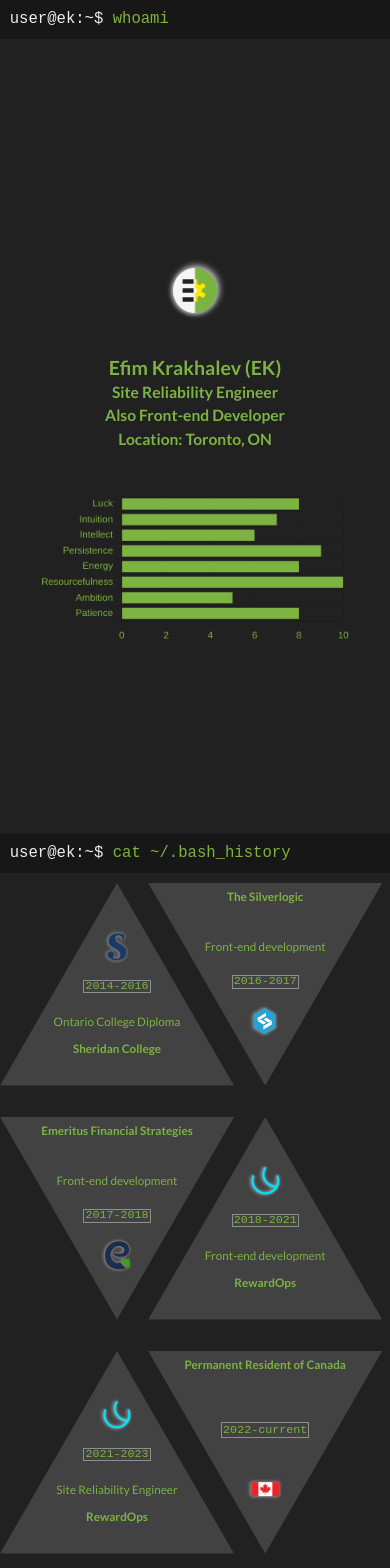
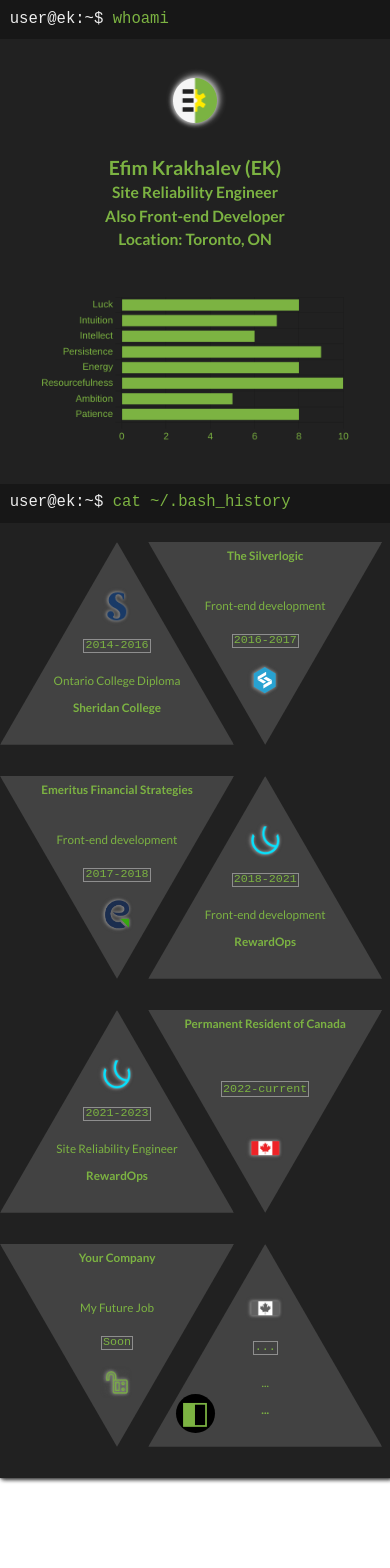
Before and after one commit to EK-92/vueekhyperlink, a Vue app: page / in a window 390 px wide. Shown: the top 1568 px of the page. After the commit the page ends 1478 px from the top, so only its background shows below. Built offline with nearby package versions, Linux system fonts and the light colour scheme.

Commit message:
fix mobile spacing

```diff
--- a/src/App.vue
+++ b/src/App.vue
@@ -31,8 +31,4 @@
   color: #558b2f;
   background: #f2f2f2;
 }
-.base {
-  min-height: calc(100vh - 4.5vw);
-}
-
 </style>
--- a/src/assets/main.css
+++ b/src/assets/main.css
@@ -4,7 +4,6 @@
   color: #7cb342;
   font-family: Lato;
   filter: drop-shadow(2px 1px 2px #424242) drop-shadow(0px 0px 1px #424242);
-  min-height: calc(100vh - 4.5vw);
 }
 
 .page {
--- a/src/components/Epochs.vue
+++ b/src/components/Epochs.vue
@@ -71,7 +71,7 @@
 </script>
 
 <template>
-  <div class="cards-holder triangles">
+  <div class="cards-holder">
     <Epoch v-for="(card, i) in cards" :content="card" :key="i"></Epoch>
   </div>
 </template>
@@ -84,7 +84,7 @@
 
 @media (max-width: 1023px) {
   .cards-holder {
-    margin-top: 2.5vw;
+    margin-top: 5vw;
     grid-template-columns: 1fr 1fr;
   }
 }
--- a/src/components/Lobby.vue
+++ b/src/components/Lobby.vue
@@ -35,10 +35,11 @@
 .profile {
   display: grid;
   grid-template-columns: 55% 45%;
+  max-height: calc(100vh - 4.5vw);
 }
 
 .name {
-  margin: calc(50vh - 20vw) auto 0;
+  margin: calc(50vh - 19vw) auto;
   display: grid;
   grid-template-columns: 12vw 1fr;
 
@@ -72,9 +73,9 @@
 }
 
 .silhouette {
-  background: no-repeat center/90% url('@/assets/silhouette.png');
+  background: no-repeat center/80% url('@/assets/silhouette.png');
   filter: drop-shadow(2px 1px 2px #bdbdbd) drop-shadow(0px 0px 1px #bdbdbd);
-  height: calc(100vh - 4.5vw);
+  height: calc(100vh - 5vw);
   grid-column-start: 2;
   grid-row: 1 / 3;
 }
@@ -99,7 +100,7 @@
   }
   .name {
     grid-template-columns: 1fr;
-    margin: calc(50vh - 59.5vw) 0;
+    margin: 0;
     text-align: center;
 
     h1 {
@@ -117,13 +118,13 @@
     img {
       width: 25vw;
       padding: 0;
-      margin: 10vw auto 10vw;
+      margin: 10vw auto 7.5vw;
     }
 
     canvas {
       height: 40vw !important;
       width: 80vw !important;
-      margin: 10vw auto 0;
+      margin: 10vw auto;
     }
   }
 }
--- a/src/components/Prompt.vue
+++ b/src/components/Prompt.vue
@@ -25,7 +25,7 @@
   word-break: keep-all;
   text-align: left;
   padding: 2.5vw;
-  margin: 0 auto;
+  margin: 0;
   background: #171717;
   span {
     color: #eee;
```
